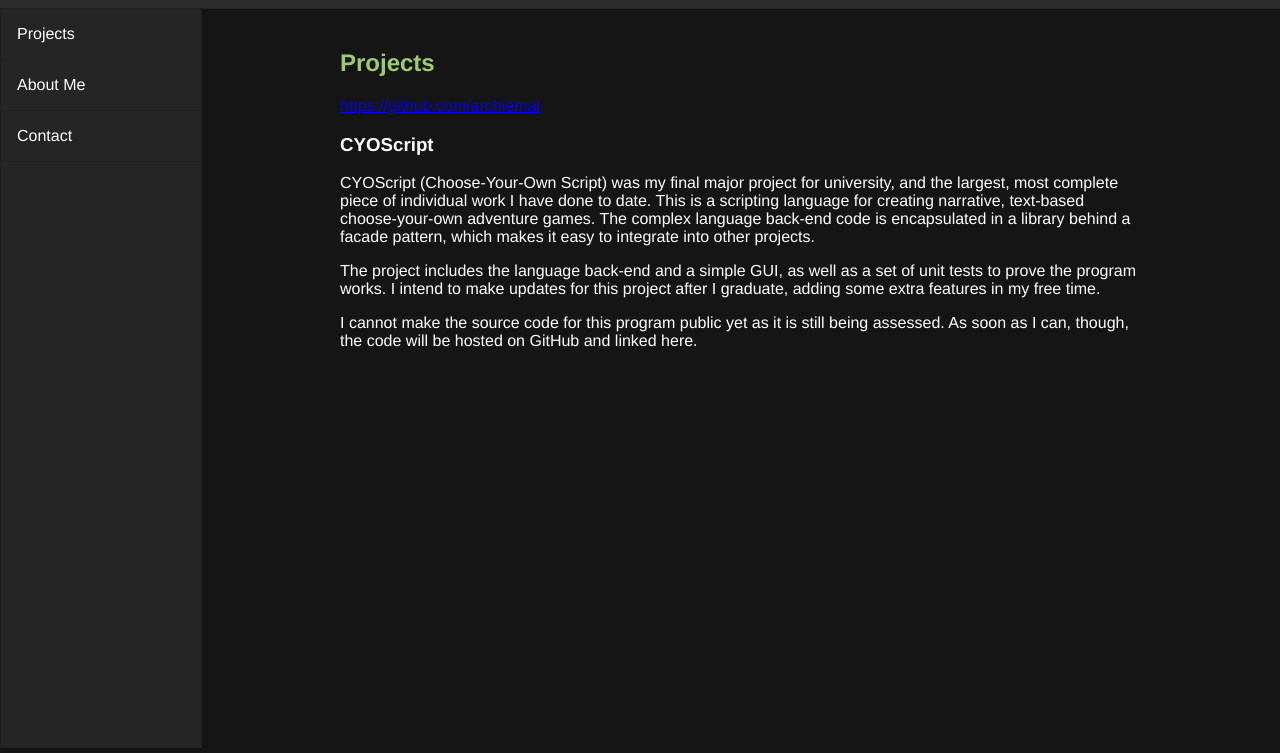
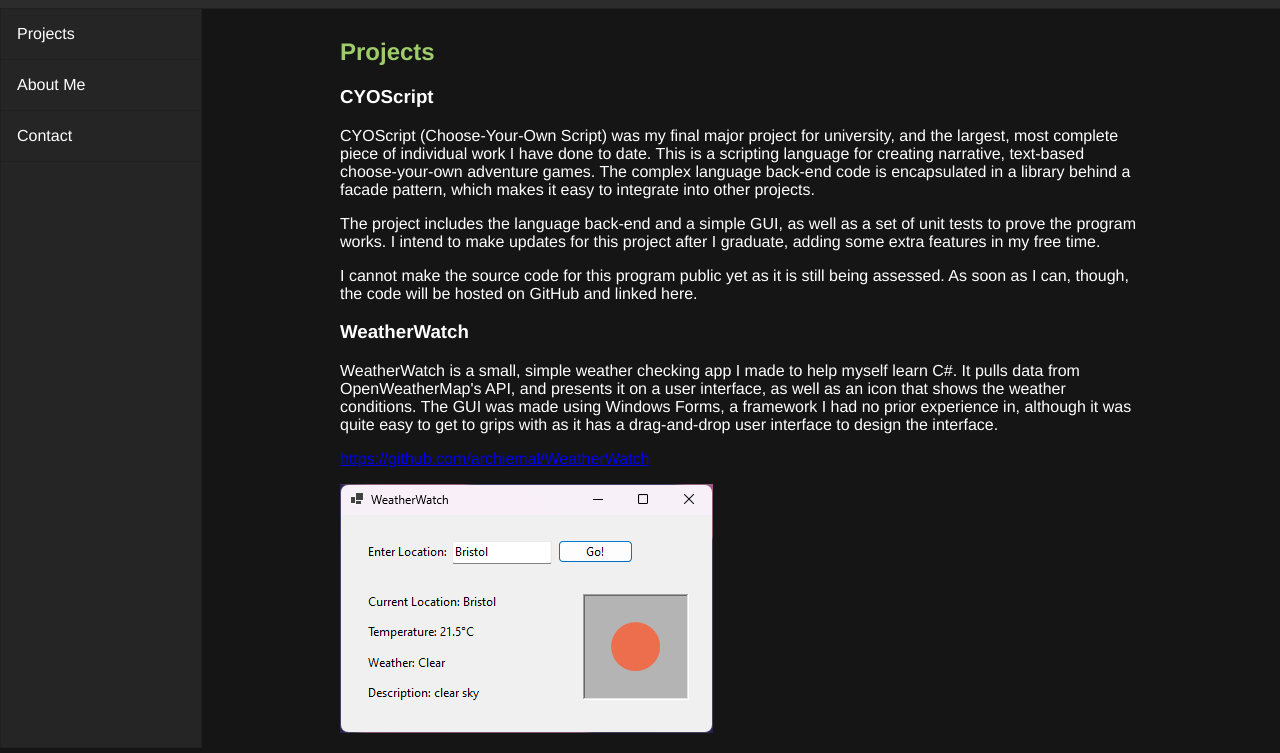
Before and after one commit to archiemal/archiemal.github.io, a plain HTML site: page index.html in a window 1280 px wide. Shown: the part 52-805 px from the top of the page. Drawn offline with Linux system fonts and the light colour scheme.

Commit message:
updated projects page and adjusted layout slightly

```diff
--- a/index.html
+++ b/index.html
@@ -23,7 +23,6 @@
     <main>
         <section id="projects">
             <h2>Projects</h2>
-            <p><a href="https://github.com/archiemal" target="_blank">https://github.com/archiemal</a></p>
             <h3>CYOScript</h3>
             <p>CYOScript (Choose-Your-Own Script) was my final major project for university, and the largest, most
                 complete piece of individual work I have done to date. This is a scripting language for creating
@@ -35,6 +34,14 @@
                 my free time.</p>
             <p>I cannot make the source code for this program public yet as it is still being assessed. As soon as I
                 can, though, the code will be hosted on GitHub and linked here.</p>
+            <h3>WeatherWatch</h3>
+            <p>WeatherWatch is a small, simple weather checking app I made to help myself learn C#. It pulls data from
+                OpenWeatherMap's API, and presents it on a user interface, as well as an icon that shows the weather
+                conditions. The GUI was made using Windows Forms, a framework I had no prior experience in, although it
+                was quite easy to get to grips with as it has a drag-and-drop user interface to design the interface.
+            </p>
+            <p><a href="https://github.com/archiemal/WeatherWatch" target="_blank">https://github.com/archiemal/WeatherWatch</a></p>
+            <img src="images/weatherwatch.png" alt="A screenshot of my weather checking app">
         </section>
     </main>
 </body>
--- a/style.css
+++ b/style.css
@@ -8,12 +8,14 @@ body {
 
 header {
     height: 60px;
+    width: 100%;
     background-color: #2C2C2C;
     border-bottom: solid thin #202020;
     text-align: center;
     display: flex;
     justify-content: center;
     align-items: center;
+    position: fixed;
 }
 
 nav {
@@ -50,7 +52,7 @@ nav a:hover {
 main {
     margin-left: 200px;
     padding: 1em;
-    padding-top: 20px;
+    padding-top: 70px;
 }
 
 section {
```
Also changed, not shown: images/weatherwatch.png (added).
